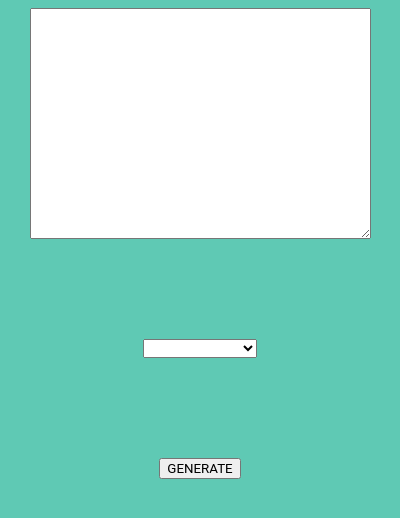
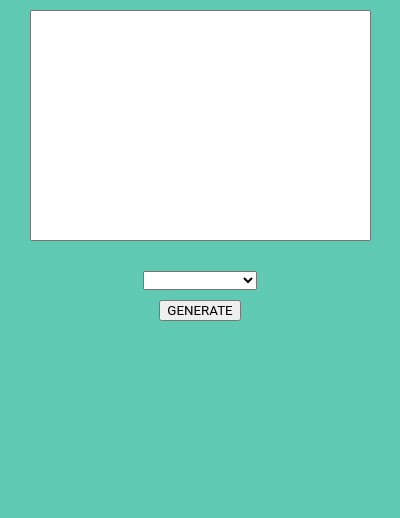
Before and after one commit to Dakskihedron/character-randomiser, an Electron app: page src/index.html in a window 400 px wide. Drawn offline with Linux system fonts and the light colour scheme.

Commit message:
Added textarea styling

```diff
--- a/src/styles.css
+++ b/src/styles.css
@@ -13,12 +13,23 @@ body {
     align-items: center;
 }
 
+#output-container {
+    margin: 10px;
+}
+
+#output {
+    resize: none;
+    outline: none;
+}
+
 #select-container {
-    transform: translateY(100px);
+    margin: 10px;
+    transform: translateY(20px);
 }
 
 #button-container {
-    transform: translateY(200px);
+    margin: 10px;
+    transform: translateY(20px);
 }
 
 #button {
```
